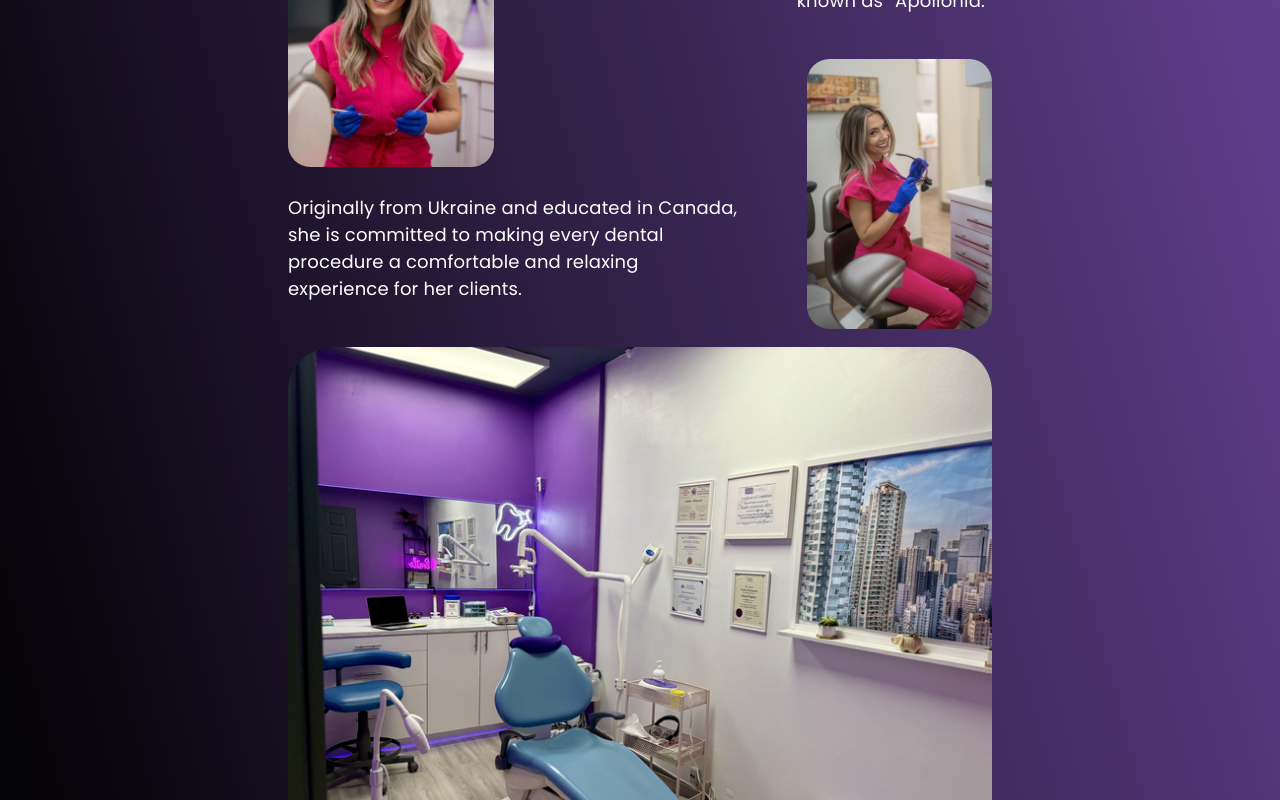
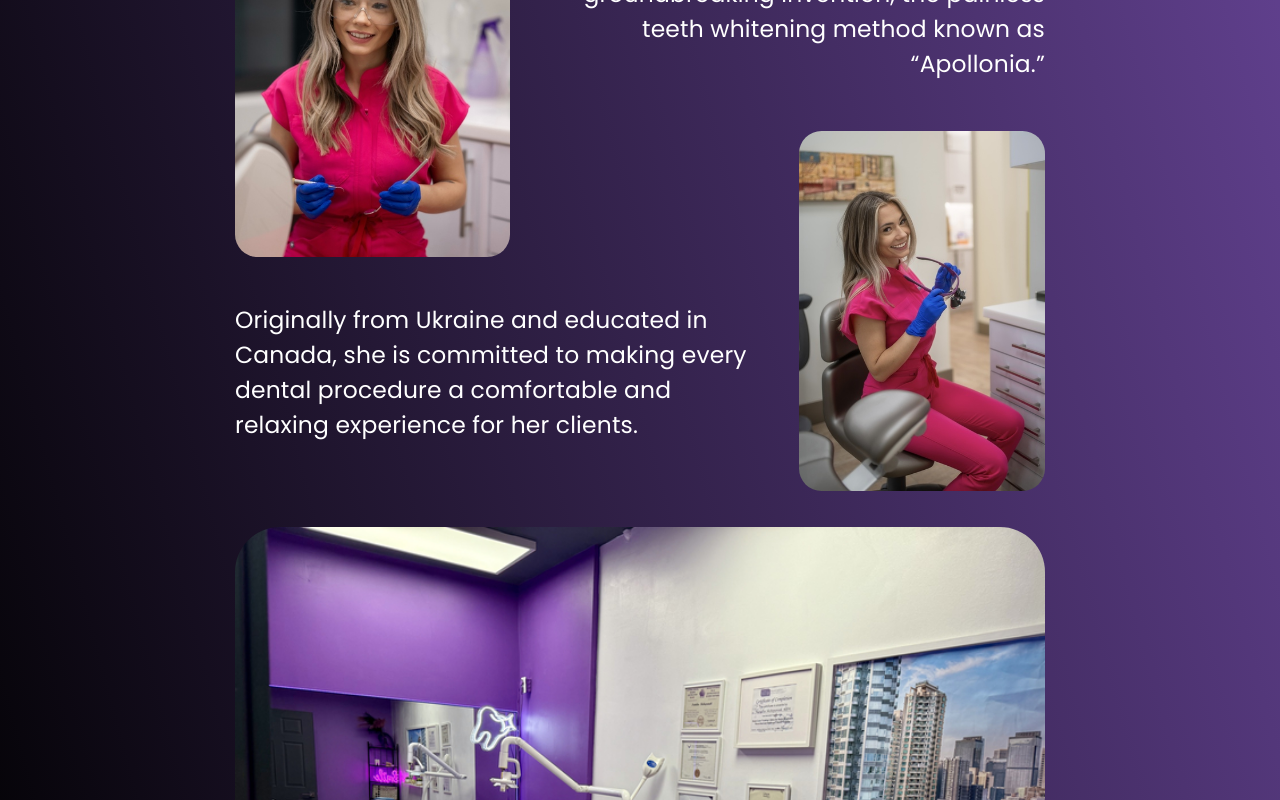
Before and after one commit to nadobrranichh/apollonia, a React (Vite) app: page / in a window 1280 px wide. Shown: the part 360-1160 px from the top of the page. Built offline with nearby package versions, Linux system fonts and the light colour scheme; no server answers.

Commit message:
feat: made homepage adaptive

```diff
--- a/src/pages/HomePage.tsx
+++ b/src/pages/HomePage.tsx
@@ -10,7 +10,14 @@ export default function HomePage() {
       component="main"
       sx={{ padding: "6% 0", display: "flex", justifyContent: "center" }}
     >
-      <Box sx={{ width: "55%" }}>
+      <Box
+        sx={{
+          width: { xs: "85%", sm: "80%", md: "65%", lg: "45rem" },
+          "* + *": {
+            marginTop: { xs: "1rem", sm: "none" },
+          },
+        }}
+      >
         <Box
           sx={{
             display: "grid",
@@ -23,14 +30,14 @@ export default function HomePage() {
           <ImageBox
             src={VerticalHeroImg1}
             sx={{
-              height: "15rem",
+              height: { xs: "15rem", sm: "20rem" },
               objectFit: "cover",
               borderRadius: "1.25rem",
             }}
           />
           <Typography
             sx={{
-              fontSize: "1rem",
+              fontSize: { xs: "1rem", sm: "1.3rem" },
               textAlign: "end",
               marginTop: "0.5rem",
               color: "primary.contrastText",
@@ -52,9 +59,9 @@ export default function HomePage() {
         >
           <Typography
             sx={{
-              fontSize: "1rem",
+              fontSize: { xs: "1rem", sm: "1.3rem" },
               textAlign: "start",
-              marginTop: "1.5rem",
+              marginTop: { xs: 0, md: "1.5rem" },
               color: "primary.contrastText",
             }}
           >
@@ -65,10 +72,16 @@ export default function HomePage() {
           <ImageBox
             src={VerticalHeroImg2}
             sx={{
-              transform: "translateY(-40%)",
-              height: "15rem",
+              transform: {
+                xs: 0,
+                md: "translateY(-25%)",
+                lg: "translateY(-40%)",
+              },
+              height: { xs: "15rem", sm: "20rem" },
               objectFit: "cover",
-              justifySelf: "end",
+              justifySelf: { xs: "auto", md: "end" },
+              margin: 0,
+              marginLeft: { xs: "auto", md: "none" },
               borderRadius: "1.25rem",
             }}
           />
@@ -76,7 +89,10 @@ export default function HomePage() {
         <ImageBox
           src={HorizontalHeroImg}
           width="100%"
-          sx={{ marginTop: "-5rem", borderRadius: "2.5rem" }}
+          sx={{
+            marginTop: { xs: "none", md: "-3rem", lg: "-6rem" },
+            borderRadius: "2.5rem",
+          }}
         />
       </Box>
     </Box>
```
